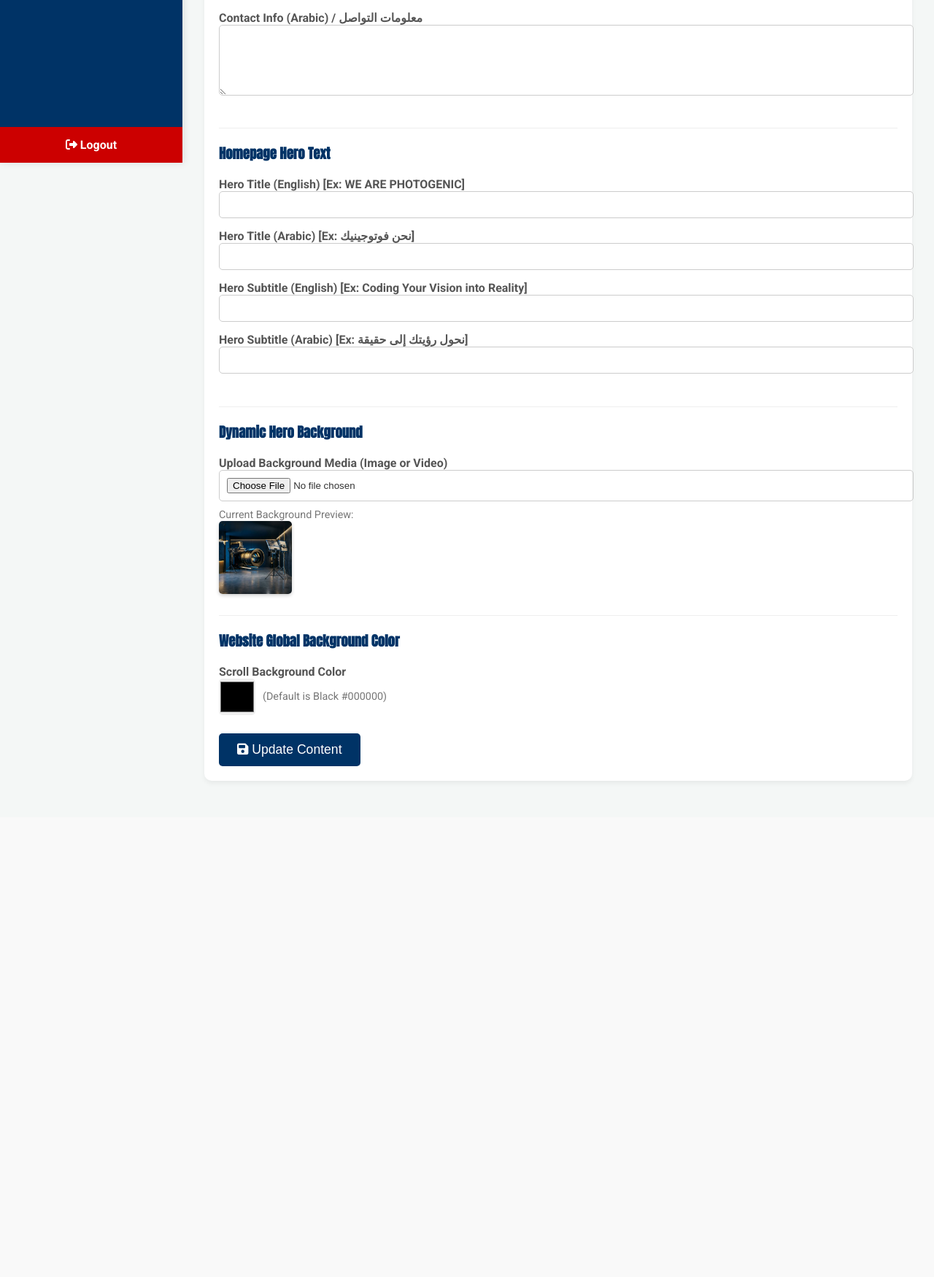
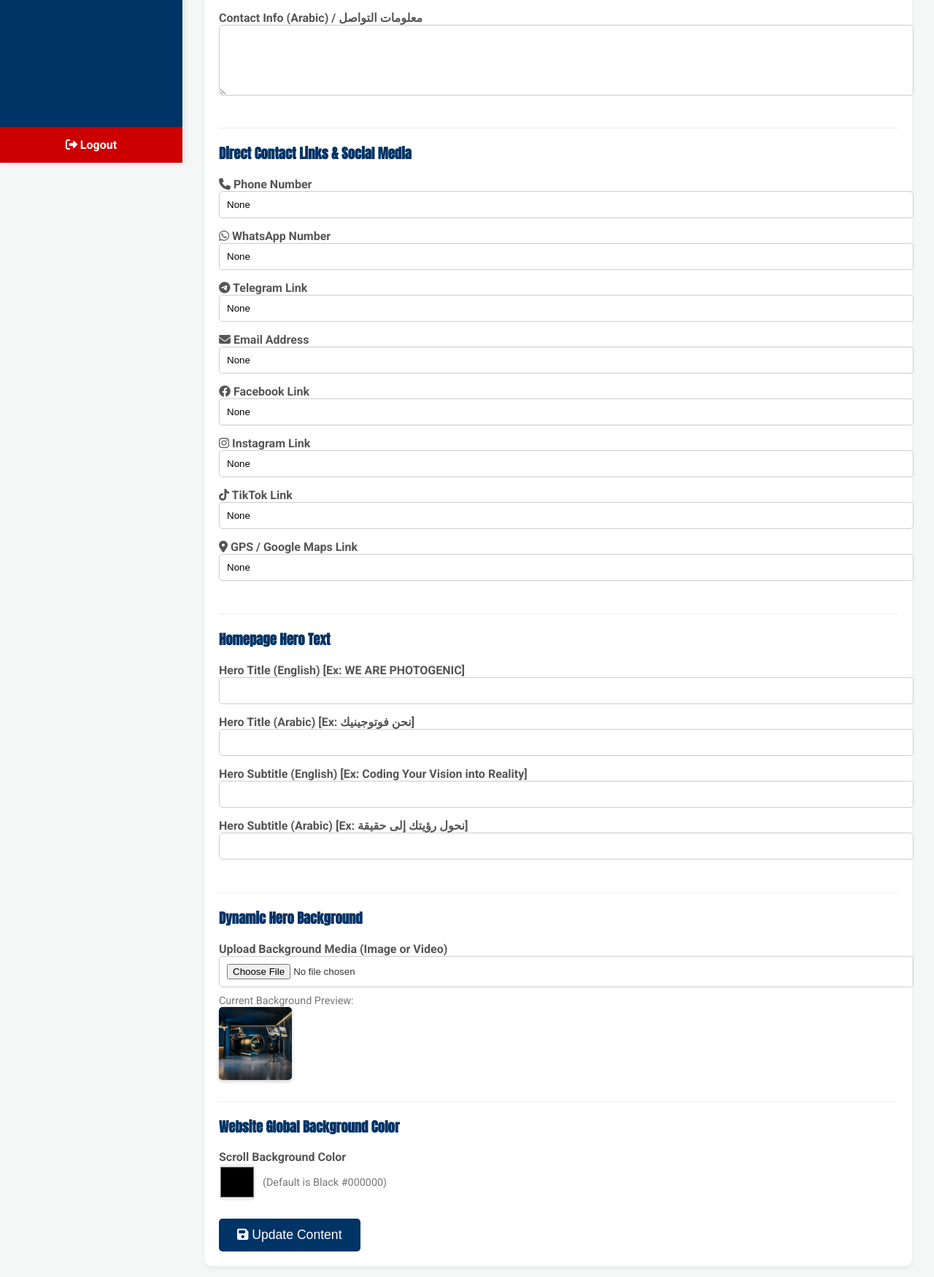
Before and after one commit to elith-bot/-BRAND-FACTORY-, a Flask app: page /admin/site-content in a window 1280 px wide. Shown: the part 577-2327 px from the top of the page at 73% size. Before the commit the page ends 1650 px from the top, so only its background shows below. Run offline with Flask 3, Linux system fonts and the light colour scheme; a user stored in the database is signed in.

Commit message:
Add dynamic contact links via admin panel

```diff
--- a/main.py
+++ b/main.py
@@ -77,6 +77,14 @@ class SiteContent(db.Model):
     hero_subtitle_en = db.Column(db.String(300), nullable=True)
     hero_bg_media = db.Column(db.String(255), nullable=True)
     bg_color = db.Column(db.String(7), nullable=True, default='#000000')
+    contact_phone = db.Column(db.String(50), nullable=True)
+    contact_whatsapp = db.Column(db.String(50), nullable=True)
+    contact_telegram = db.Column(db.String(200), nullable=True)
+    contact_email = db.Column(db.String(100), nullable=True)
+    contact_facebook = db.Column(db.String(200), nullable=True)
+    contact_instagram = db.Column(db.String(200), nullable=True)
+    contact_tiktok = db.Column(db.String(200), nullable=True)
+    contact_gps = db.Column(db.String(500), nullable=True)
 
 class TeamMember(db.Model):
     id = db.Column(db.Integer, primary_key=True)
@@ -338,6 +346,16 @@ def site_content():
         content.hero_subtitle_ar = request.form.get('hero_subtitle_ar')
         content.hero_subtitle_en = request.form.get('hero_subtitle_en')
         content.bg_color = request.form.get('bg_color') or '#000000'
+
+        # New Contact Fields
+        content.contact_phone = request.form.get('contact_phone')
+        content.contact_whatsapp = request.form.get('contact_whatsapp')
+        content.contact_telegram = request.form.get('contact_telegram')
+        content.contact_email = request.form.get('contact_email')
+        content.contact_facebook = request.form.get('contact_facebook')
+        content.contact_instagram = request.form.get('contact_instagram')
+        content.contact_tiktok = request.form.get('contact_tiktok')
+        content.contact_gps = request.form.get('contact_gps')
 
         # Handle Hero Background Upload
         file = request.files.get('hero_bg')
--- a/src/templates/admin/site_content.html
+++ b/src/templates/admin/site_content.html
@@ -25,6 +25,51 @@
         <textarea name="contact_info_ar" rows="5"
             style="width:100%; margin-bottom:20px; padding: 10px; border-radius: 5px; border: 1px solid #ccc; font-family: inherit;"
             dir="rtl">{{ content.contact_info_ar if content else '' }}</textarea>
+
+        <hr style="border:0; border-top:1px solid #eee; margin:20px 0;">
+        <h3 style="color: var(--primary-blue); font-family: 'Anton', sans-serif;">Direct Contact Links & Social Media
+        </h3>
+
+        <label style="font-weight: bold; color: #555;"><i class="fas fa-phone"></i> Phone Number</label>
+        <input type="text" name="contact_phone" value="{{ content.contact_phone if content else '' }}"
+            placeholder="+964..."
+            style="width:100%; margin-bottom:15px; padding:10px; border-radius: 5px; border: 1px solid #ccc;">
+
+        <label style="font-weight: bold; color: #555;"><i class="fab fa-whatsapp"></i> WhatsApp Number</label>
+        <input type="text" name="contact_whatsapp" value="{{ content.contact_whatsapp if content else '' }}"
+            placeholder="+964..."
+            style="width:100%; margin-bottom:15px; padding:10px; border-radius: 5px; border: 1px solid #ccc;">
+
+        <label style="font-weight: bold; color: #555;"><i class="fab fa-telegram"></i> Telegram Link</label>
+        <input type="text" name="contact_telegram" value="{{ content.contact_telegram if content else '' }}"
+            placeholder="https://t.me/username"
+            style="width:100%; margin-bottom:15px; padding:10px; border-radius: 5px; border: 1px solid #ccc;">
+
+        <label style="font-weight: bold; color: #555;"><i class="fas fa-envelope"></i> Email Address</label>
+        <input type="email" name="contact_email" value="{{ content.contact_email if content else '' }}"
+            placeholder="example@email.com"
+            style="width:100%; margin-bottom:15px; padding:10px; border-radius: 5px; border: 1px solid #ccc;">
+
+        <label style="font-weight: bold; color: #555;"><i class="fab fa-facebook"></i> Facebook Link</label>
+        <input type="text" name="contact_facebook" value="{{ content.contact_facebook if content else '' }}"
+            placeholder="https://facebook.com/..."
+            style="width:100%; margin-bottom:15px; padding:10px; border-radius: 5px; border: 1px solid #ccc;">
+
+        <label style="font-weight: bold; color: #555;"><i class="fab fa-instagram"></i> Instagram Link</label>
+        <input type="text" name="contact_instagram" value="{{ content.contact_instagram if content else '' }}"
+            placeholder="https://instagram.com/..."
+            style="width:100%; margin-bottom:15px; padding:10px; border-radius: 5px; border: 1px solid #ccc;">
+
+        <label style="font-weight: bold; color: #555;"><i class="fab fa-tiktok"></i> TikTok Link</label>
+        <input type="text" name="contact_tiktok" value="{{ content.contact_tiktok if content else '' }}"
+            placeholder="https://tiktok.com/@..."
+            style="width:100%; margin-bottom:15px; padding:10px; border-radius: 5px; border: 1px solid #ccc;">
+
+        <label style="font-weight: bold; color: #555;"><i class="fas fa-map-marker-alt"></i> GPS / Google Maps
+            Link</label>
+        <input type="text" name="contact_gps" value="{{ content.contact_gps if content else '' }}"
+            placeholder="https://maps.google.com/..."
+            style="width:100%; margin-bottom:25px; padding:10px; border-radius: 5px; border: 1px solid #ccc;">
 
         <hr style="border:0; border-top:1px solid #eee; margin:20px 0;">
         <h3 style="color: var(--primary-blue); font-family: 'Anton', sans-serif;">Homepage Hero Text</h3>
```
Also changed, not shown: migrate_contacts.py (added, +35 -0 lines), src/templates/index.html (+28 -12 lines), instance/database.db.
